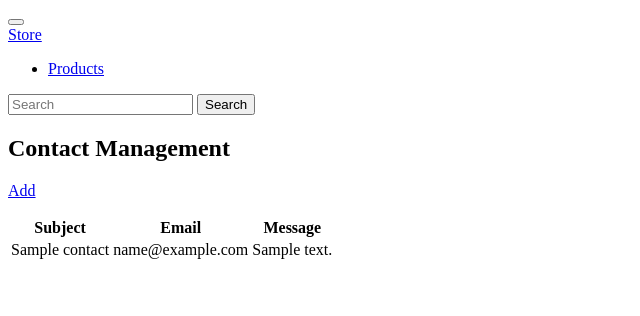
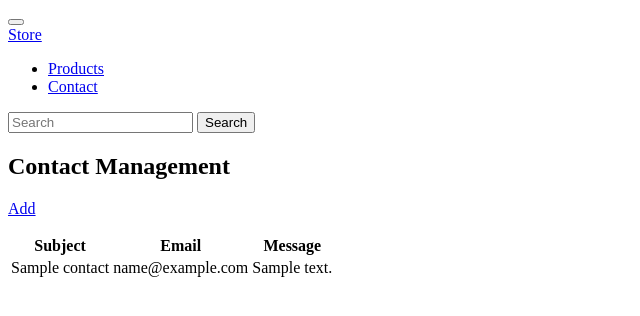
Before and after one commit to Seybou99/symfony, a Symfony app: template templates/contact/index.html.twig in a window 1280 px wide. Shown: the top 316 px of the page, without its empty margins (0-640 px from the left). Run offline with Twig, Linux system fonts and the light colour scheme; the template is opened without the code that fills it: most values are stand-ins (such as "Sample title", 1, 10 or a date in 2020); some libraries are stand-ins or nearby versions.

Commit message:
le reste du devoir

```diff
--- a/src/Controller/ContactController.php
+++ b/src/Controller/ContactController.php
@@ -66,7 +66,7 @@ class ContactController extends AbstractController
 			$this->addFlash('notice', $message);
 
 			// redirection vers la page d'accueil de l'admin
-			return $this->redirectToRoute('contact.index');
+			return $this->redirectToRoute('contact.form');
 		}
 
 		return $this->render('contact/form.html.twig', [
--- a/templates/_inc/nav.html.twig
+++ b/templates/_inc/nav.html.twig
@@ -9,6 +9,12 @@
 	  	<li class="nav-item">
         	<a class="nav-link" href="{{ url('product.index') }}">Products</a>
         </li>
+        <li class="nav-item">
+        	<a class="nav-link" href="{{ url('contact.form') }}">Contact</a>
+        </li>
+        {# <li class="nav-item">
+        	<a class="nav-link" href="{{ url('contact.index') }}">Mes contact</a>
+        </li> #}
         {# <li class="nav-item">
           <a class="nav-link active" aria-current="page" href="#">Home</a>
         </li>
--- a/templates/contact/form.html.twig
+++ b/templates/contact/form.html.twig
@@ -11,6 +11,10 @@
 					attr: { novalidate: 'novalidate' },
 				})
 			}}
+			{# message de confirmation stocké en session : message flash #}
+			{% for notice in app.flashes('notice') %}
+				<p class="alert alert-success">{{ notice }}</p>
+			{% endfor %}
 				<p>
 					{{ form_label(form.subject, 'Subject : ') }}
 					{{ form_widget(form.subject) }}
```
